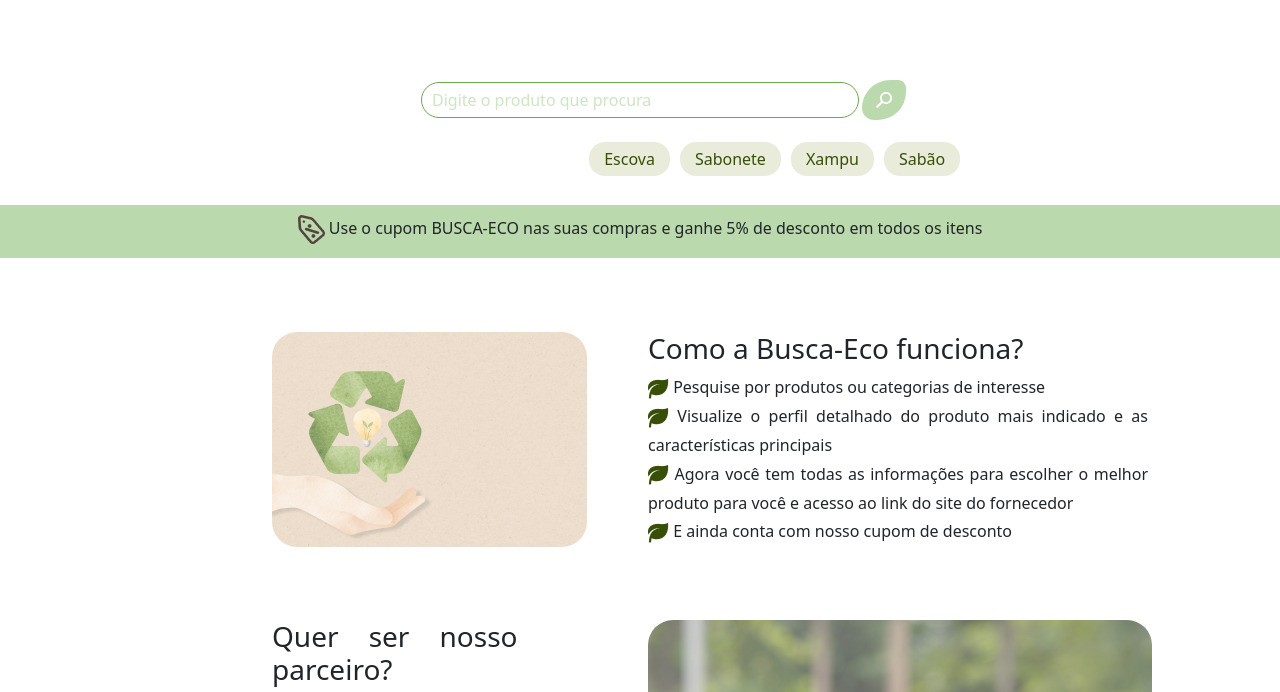
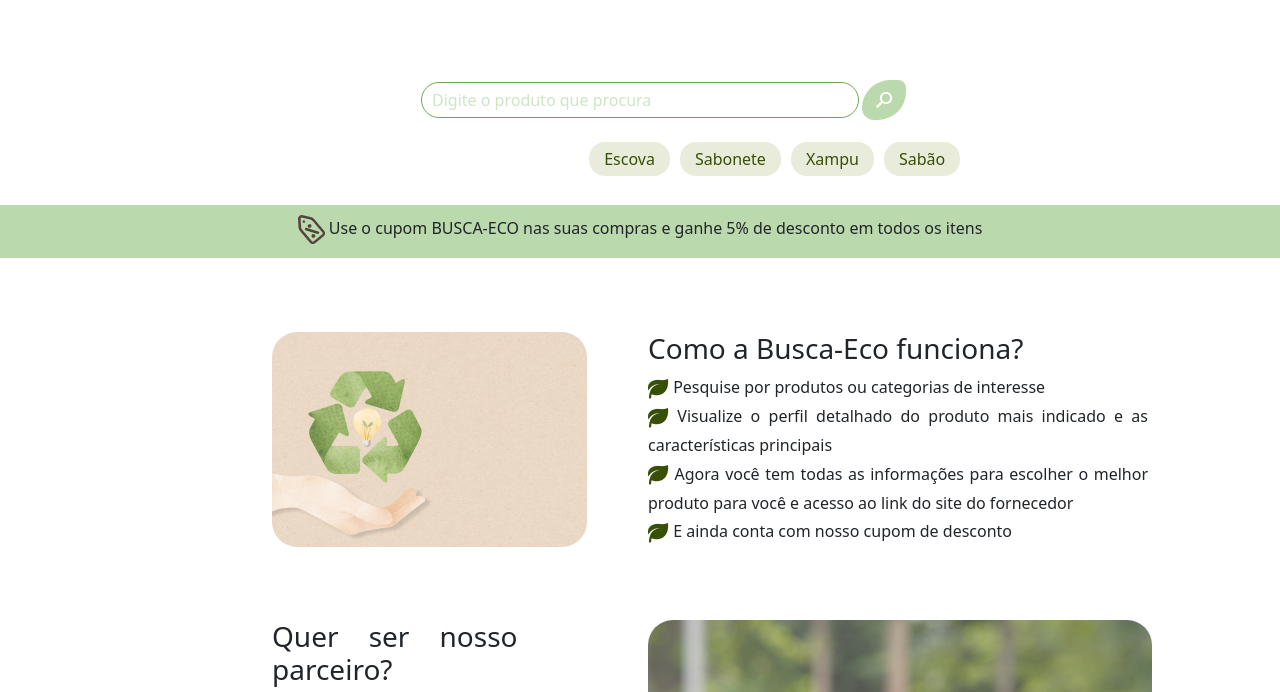
Before and after one commit to YasminRamos/hackathon-provi, a plain HTML site: page index.html in a window 1280 px wide. Shown: the part 83-775 px from the top of the page. Drawn offline with nearby package versions, Linux system fonts and the light colour scheme; a web font is replaced by a local one.

Commit message:
melhorias página home - css

```diff
--- a/style.css
+++ b/style.css
@@ -96,7 +96,7 @@
   }
 
   .figura{
-    opacity: 60%;
+    opacity: 69%;
     border-radius: 25px;
   }
 
```
